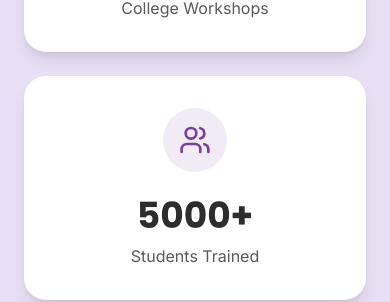
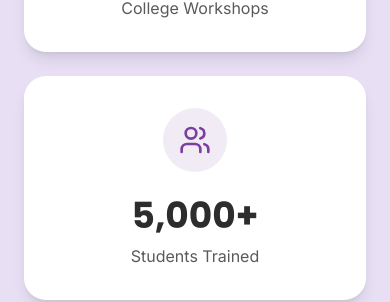
Before and after one commit to MetaTronix-Solution/Stem-Innovation-Nepal, a Next.js app in the folder frontend/: page / in a window 390 px wide. Shown: the part 1904-2206 px from the top of the page. Built offline with nearby package versions, Linux system fonts and the light colour scheme.

Commit message:
Refactor Achievements page to include animated statistics and improve responsiveness

```diff
--- a/frontend/app/(site)/achievements/page.tsx
+++ b/frontend/app/(site)/achievements/page.tsx
@@ -1,12 +1,8 @@
+"use client";
+
 import Link from "next/link";
-import {
-  School,
-  GraduationCap,
-  Users,
-  Trophy,
-  CheckCircle,
-  ArrowRight,
-} from "lucide-react";
+import { useEffect, useRef, useState } from "react";
+import { School, GraduationCap, Users, Trophy } from "lucide-react";
 import { achievements } from "@/lib/data";
 
 const stats = [
@@ -32,7 +28,127 @@ const stats = [
   },
 ];
 
+// Splits "5000+" into { number: 5000, suffix: "+" } so we can animate
+// just the numeric part and re-attach whatever trails it (+, %, etc).
+function parseValue(raw: string) {
+  const match = raw.match(/^([\d,.]+)(.*)$/);
+  if (!match) return { number: 0, suffix: raw };
+  const number = parseFloat(match[1].replace(/,/g, ""));
+  return { number, suffix: match[2] };
+}
+
+// Gradual, readable curve — starts with visible motion and eases
+// smoothly into the final number instead of front-loading the jump.
+function easeOutCubic(t: number) {
+  return 1 - Math.pow(1 - t, 3);
+}
+
+// Bigger numbers get a longer runway so each step stays visible instead
+// of "5000+" blurring past in the same time as "10+".
+function durationForTarget(target: number) {
+  const base = 250;
+  const scaled = Math.log10(target + 1) * 120;
+  return Math.min(700, Math.max(base, base + scaled));
+}
+
+function useCountUp(target: number, active: boolean, delay = 0) {
+  const duration = durationForTarget(target);
+  const [value, setValue] = useState(0);
+  const frameRef = useRef<number | undefined>(undefined);
+
+  useEffect(() => {
+    if (!active) return;
+
+    const prefersReducedMotion =
+      typeof window !== "undefined" &&
+      window.matchMedia("(prefers-reduced-motion: reduce)").matches;
+
+    if (prefersReducedMotion) {
+      setValue(target);
+      return;
+    }
+
+    let start: number | null = null;
+
+    const tick = (now: number) => {
+      if (start === null) start = now;
+      const elapsed = now - start;
+      const progress = Math.min(elapsed / duration, 1);
+      const eased = easeOutCubic(progress);
+      setValue(Math.round(eased * target));
+
+      if (progress < 1) {
+        frameRef.current = requestAnimationFrame(tick);
+      }
+    };
+
+    const timeoutId = window.setTimeout(() => {
+      frameRef.current = requestAnimationFrame(tick);
+    }, delay);
+
+    return () => {
+      window.clearTimeout(timeoutId);
+      if (frameRef.current) cancelAnimationFrame(frameRef.current);
+    };
+  }, [active, target, duration, delay]);
+
+  return value;
+}
+
+function StatCard({
+  icon: Icon,
+  value,
+  label,
+  active,
+  delay,
+}: {
+  icon: typeof School;
+  value: string;
+  label: string;
+  active: boolean;
+  delay: number;
+}) {
+  const { number, suffix } = parseValue(value);
+  const count = useCountUp(number, active, delay);
+
+  return (
+    <div className="rounded-3xl bg-white p-8 text-center shadow-lg transition duration-300 hover:-translate-y-2">
+      <div className="mx-auto flex h-16 w-16 items-center justify-center rounded-full bg-orange/10">
+        <Icon className="h-8 w-8 text-orange" />
+      </div>
+
+      <h3 className="mt-6 text-4xl font-bold text-navy tabular-nums">
+        {count.toLocaleString()}
+        {suffix}
+      </h3>
+
+      <p className="mt-2 text-slate">{label}</p>
+    </div>
+  );
+}
+
 export default function Achievements() {
+  const sectionRef = useRef<HTMLDivElement>(null);
+  const [statsInView, setStatsInView] = useState(false);
+
+  useEffect(() => {
+    const node = sectionRef.current;
+    if (!node) return;
+
+    const observer = new IntersectionObserver(
+      ([entry]) => {
+        if (entry.isIntersecting) {
+          setStatsInView(true);
+          observer.disconnect();
+        }
+      },
+      { threshold: 0.3 },
+    );
+
+    observer.observe(node);
+    return () => observer.disconnect();
+  }, []);
+
   return (
     <section className="bg-light-gray py-24">
       <div className="mx-auto max-w-7xl px-6 lg:px-8">
@@ -56,27 +172,20 @@ export default function Achievements() {
         </div>
 
         {/* Statistics */}
-        <div className="mt-16 grid gap-6 sm:grid-cols-2 lg:grid-cols-4">
-          {stats.map((item, index) => {
-            const Icon = item.icon;
-
-            return (
-              <div
-                key={index}
-                className="rounded-3xl bg-white p-8 text-center shadow-lg transition duration-300 hover:-translate-y-2"
-              >
-                <div className="mx-auto flex h-16 w-16 items-center justify-center rounded-full bg-orange/10">
-                  <Icon className="h-8 w-8 text-orange" />
-                </div>
-
-                <h3 className="mt-6 text-4xl font-bold text-navy">
-                  {item.value}
-                </h3>
-
-                <p className="mt-2 text-slate">{item.label}</p>
-              </div>
-            );
-          })}
+        <div
+          ref={sectionRef}
+          className="mt-16 grid gap-6 sm:grid-cols-2 lg:grid-cols-4"
+        >
+          {stats.map((item, index) => (
+            <StatCard
+              key={item.label}
+              icon={item.icon}
+              value={item.value}
+              label={item.label}
+              active={statsInView}
+              delay={index * 120}
+            />
+          ))}
         </div>
 
         {/* Timeline */}
```
